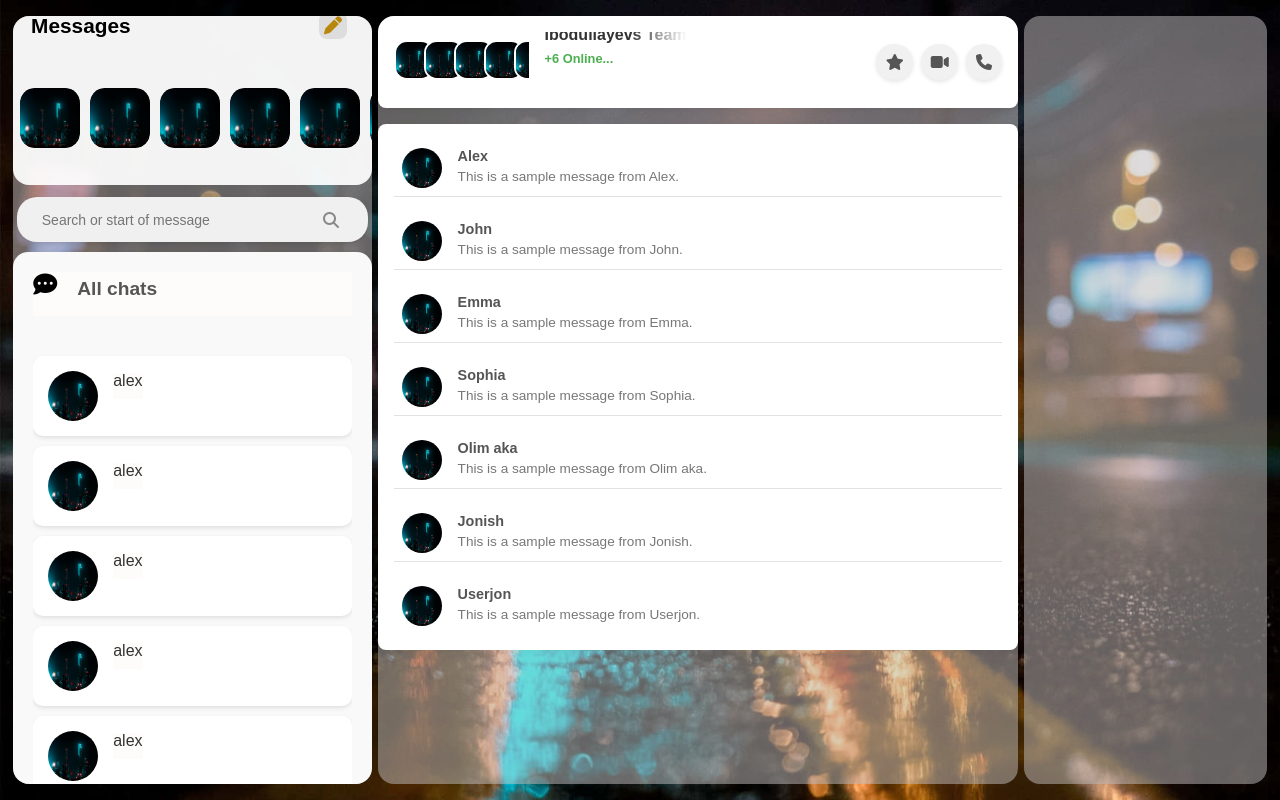
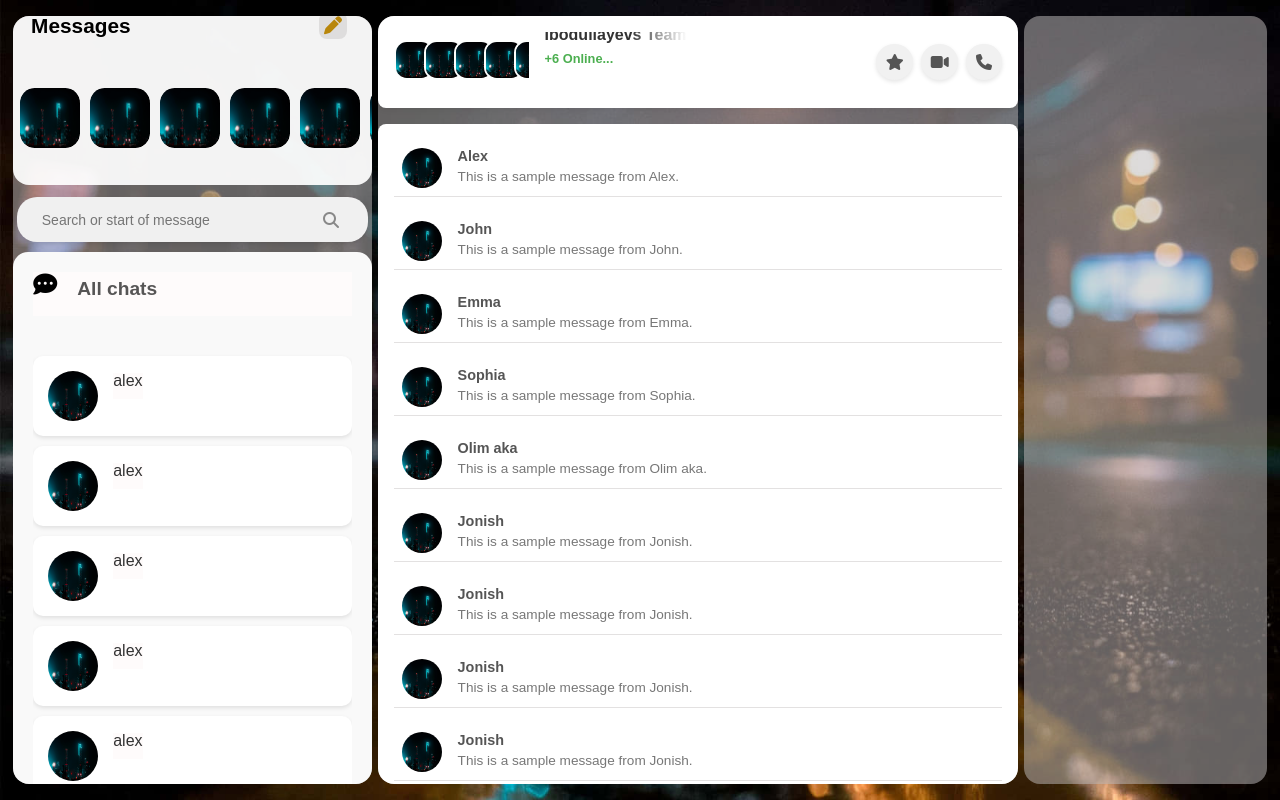
Before and after one commit to Ibodullayev-Hasan/gaplashamizmi-frontend, a React (Vite) app: page / in a window 1280 px wide. Built offline with nearby package versions, Linux system fonts and the light colour scheme.

Commit message:
typing section optimizatsiya qilindi

```diff
--- a/index.html
+++ b/index.html
@@ -2,9 +2,9 @@
 <html lang="en">
   <head>
     <meta charset="UTF-8" />
-    <link rel="icon" type="image/svg+xml" href="/vite.svg" />
+    <link rel="icon" type="image/svg+xml" href="/gaplashamizmilogo.png" />
     <meta name="viewport" content="width=device-width, initial-scale=1.0" />
-    <title>GAPLASHAMIZI 😉</title>
+    <title>GAPLASHAMIZI</title>
   </head>
   <body>
     <div id="root"></div>
--- a/src/components/typing_section/Typing.section.jsx
+++ b/src/components/typing_section/Typing.section.jsx
@@ -4,14 +4,18 @@ import "./typing.section.css";
 import "@fortawesome/fontawesome-free/css/all.css";
 
 const TypingSection = () => {
-  const [chats, setChats] = useState([
+  const [chats] = useState([
     { id: 1, imageUrl: "/src/assets/pexels-iriser-1366957.jpg", username: "Alex" },
     { id: 2, imageUrl: "/src/assets/pexels-iriser-1366957.jpg", username: "John" },
     { id: 3, imageUrl: "/src/assets/pexels-iriser-1366957.jpg", username: "Emma" },
     { id: 4, imageUrl: "/src/assets/pexels-iriser-1366957.jpg", username: "Sophia" },
-    { id: 4, imageUrl: "/src/assets/pexels-iriser-1366957.jpg", username: "Olim aka" },
-    { id: 4, imageUrl: "/src/assets/pexels-iriser-1366957.jpg", username: "Jonish" },
-    { id: 4, imageUrl: "/src/assets/pexels-iriser-1366957.jpg", username: "Userjon" },
+    { id: 5, imageUrl: "/src/assets/pexels-iriser-1366957.jpg", username: "Olim aka" },
+    { id: 6, imageUrl: "/src/assets/pexels-iriser-1366957.jpg", username: "Jonish" },
+    { id: 6, imageUrl: "/src/assets/pexels-iriser-1366957.jpg", username: "Jonish" },
+    { id: 6, imageUrl: "/src/assets/pexels-iriser-1366957.jpg", username: "Jonish" },
+    { id: 6, imageUrl: "/src/assets/pexels-iriser-1366957.jpg", username: "Jonish" },
+    { id: 6, imageUrl: "/src/assets/pexels-iriser-1366957.jpg", username: "Jonish" },
+    { id: 6, imageUrl: "/src/assets/pexels-iriser-1366957.jpg", username: "Jonish" },
   ]);
 
   const [selectedChat, setSelectedChat] = useState(null);
@@ -41,19 +45,8 @@ const TypingSection = () => {
       </header>
 
       {/* Asosiy chat qismi */}
-      {selectedChat ? (
-        <div className="chat-window">
-          <div className="chat-window-header">
-            <img className="chat-window-avatar" src={selectedChat.imageUrl} alt={selectedChat.username} />
-            <p className="chat-window-username">{selectedChat.username}</p>
-            <button className="close-chat-button" onClick={() => setSelectedChat(null)}>✖</button>
-          </div>
-          <div className="chat-window-body">
-            <p>Bu yerda {selectedChat.username} bilan yozishmalar chiqadi...</p>
-          </div>
-        </div>
-      ) : (
-        <div className="typing-section-box-scroll-div">
+      <div className="chat-container">
+        <div className={`typing-section-box-scroll-div ${selectedChat ? "hidden" : ""}`}>
           {chats.map((chat) => (
             <div
               key={chat.id}
@@ -68,7 +61,21 @@ const TypingSection = () => {
             </div>
           ))}
         </div>
-      )}
+
+        {/* Chat oynasi */}
+        {selectedChat && (
+          <div className="chat-window">
+            <div className="chat-window-header">
+              <img className="chat-window-avatar" src={selectedChat.imageUrl} alt={selectedChat.username} />
+              <p className="chat-window-username">{selectedChat.username}</p>
+              <button className="close-chat-button" onClick={() => setSelectedChat(null)}>✖</button>
+            </div>
+            <div className="chat-window-body">
+              <p>Bu yerda {selectedChat.username} bilan yozishmalar chiqadi...</p>
+            </div>
+          </div>
+        )}
+      </div>
     </section>
   );
 };
--- a/src/components/typing_section/typing.section.css
+++ b/src/components/typing_section/typing.section.css
@@ -7,9 +7,9 @@
   height: 96%;
   position: relative;
   overflow: hidden;
-  overflow-y: auto;
 }
 
+/* Header */
 .header-typing-section {
   display: flex;
   justify-content: space-between;
@@ -24,7 +24,14 @@
   display: flex;
   align-items: center;
   gap: 1rem;
+}
 
+.chat-container {
+  flex: 1;
+  display: flex;
+  flex-direction: column;
+  width: 100%;
+  overflow: hidden;
 }
 
 .chats-box {
@@ -34,13 +41,13 @@
   align-items: center;
   gap: 0.5rem;
   position: relative;
-  padding: 0 0rem 0 0rem;
+  padding: 0;
   border-top-left-radius: 1rem;
 }
 
 .online img {
   position: relative;
-  margin-right: -18px; /* Ustma-ust chiqish uchun manfiy margin */
+  margin-right: -18px;
   border-radius: 0.8rem;
   overflow: hidden;
   width: 40px;
@@ -50,7 +57,7 @@
 
 .group-title-box {
   position: relative;
-  width: 180px; /* Matnni sig‘dirish uchun kenglik */
+  width: 180px;
   height: 60px;
   overflow: hidden;
 }
@@ -65,7 +72,7 @@
   display: block;
   white-space: nowrap;
   position: absolute;
-  top: -.4rem;
+  top: -0.4rem;
 }
 
 .online-count {
@@ -105,15 +112,20 @@
 }
 
 .typing-section-box-scroll-div {
+  flex: 1;
   display: flex;
   flex-direction: column;
   gap: 1rem;
-  max-height: 600px;
   overflow-y: auto;
   padding: 1rem;
   background: #fff;
   border-radius: 8px;
   box-shadow: 0 2px 6px rgba(0, 0, 0, 0.05);
+  transition: all 0.3s ease-in-out;
+}
+
+.typing-section-box-scroll-div.hidden {
+  display: none;
 }
 
 .chat-message {
@@ -128,6 +140,11 @@
 
 .chat-message:last-child {
   border-bottom: none;
+}
+
+.chat-message:hover {
+  background-color: #f5f5f5;
+  transition: background-color 0.3s ease-in-out;
 }
 
 .chat-avatar {
@@ -156,25 +173,35 @@
 .typing-section-box-scroll-div::-webkit-scrollbar {
   display: none;
 }
+
 /* Chat Oynasi */
 .chat-window {
+  flex: 1;
   display: flex;
   flex-direction: column;
-  gap: 1rem;
-  max-height: 600px;
-  overflow-y: auto;
-  padding: 1rem;
+  width: 100%;
+  height: 100%;
   background: #fff;
   border-radius: 8px;
   box-shadow: 0 2px 6px rgba(0, 0, 0, 0.05);
+  position: relative;
+  top: 0;
+  left: 0;
+  z-index: 10;
+}
+
+.chat-window.hidden {
+  display: none;
 }
 
 .chat-window-header {
   display: flex;
   align-items: center;
   justify-content: space-between;
+  padding: 1rem;
+  border-bottom: 1px solid #ddd;
+  background: #fff;
 }
-
 .chat-window-avatar {
   width: 40px;
   height: 40px;
@@ -193,5 +220,7 @@
 }
 
 .chat-window-body {
-  margin-top: 10px;
+  flex: 1;
+  overflow-y: auto;
+  padding: 1rem;
 }
```
Also changed, not shown: public/gaplashamizmilogo.png (added).
